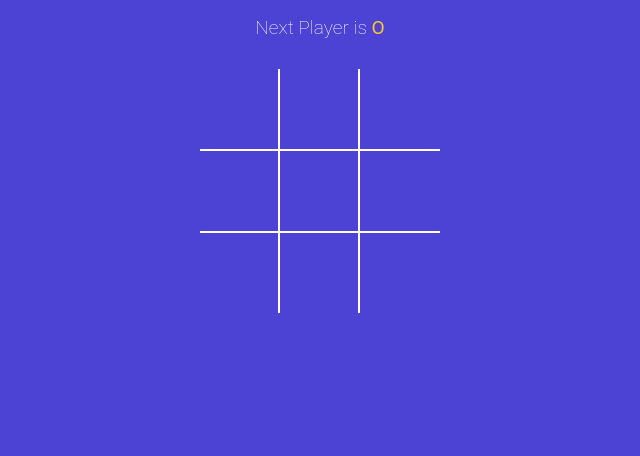
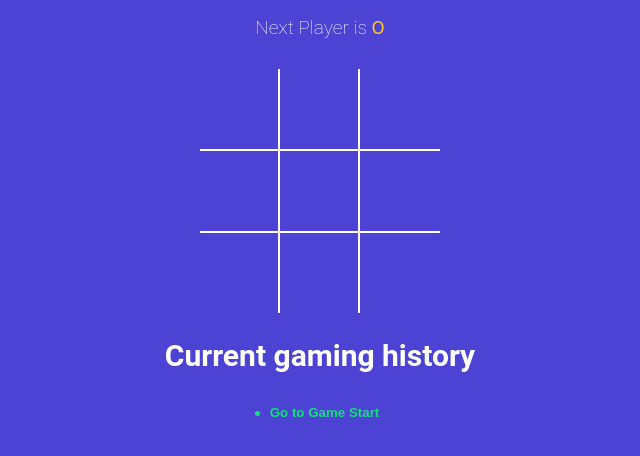
Before and after one commit to sudhamshu4/tictactoe-game, a React (Vite) app: page / in a window 1280 px wide. Shown: the top 456 px of the page, without its empty margins (320-960 px from the left). Built offline with nearby package versions, Linux system fonts and the light colour scheme.

Commit message:
implemented gaming history

```diff
--- a/src/App.jsx
+++ b/src/App.jsx
@@ -2,35 +2,66 @@ import { useState } from 'react';
 import './styles.scss';
 import Board from './components/Board';
 import StatusMessage from './components/StatusMessage';
+import History from './components/History';
 import { calculateWinner } from './winner';
 
 function App() {
-  const [squares, setSquares] = useState(Array(9).fill(null));
-  const [isXNext, setIsXNext] = useState(false);
+  const [history, setHistory] = useState([
+    { squares: Array(9).fill(null), isXNext: false },
+  ]);
+  const [currentMove, setCurrentMove] = useState(0);
 
-  const winner = calculateWinner(squares);
+  const gamingBoard = history[currentMove];
+
+  const winner = calculateWinner(gamingBoard.squares);
 
   const handleSquareClick = clickedposition => {
-    if (squares[clickedposition] || winner) {
+    if (gamingBoard.squares[clickedposition] || winner) {
       return;
     }
 
-    setSquares(currentSquares => {
-      return currentSquares.map((squareValue, position) => {
-        if (clickedposition == position) {
-          return isXNext ? 'X' : 'O';
+    setHistory(currentHistory => {
+      const isTraversing = currentMove + 1 !== currentHistory.length;
+
+      const lastGamingState = isTraversing
+        ? currentHistory[currentMove]
+        : history[history.length - 1];
+
+      const nextSquaresState = lastGamingState.squares.map(
+        (squareValue, position) => {
+          if (clickedposition === position) {
+            return lastGamingState.isXNext ? 'X' : 'O';
+          }
+          return squareValue;
         }
+      );
 
-        return squareValue;
+      const base = isTraversing
+        ? currentHistory.slice(0, currentHistory.indexOf(lastGamingState) + 1)
+        : currentHistory;
+
+      return base.concat({
+        squares: nextSquaresState,
+        isXNext: !lastGamingState.isXNext,
       });
     });
-    setIsXNext(currentIsXNext => !currentIsXNext);
+
+    setCurrentMove(move => move + 1);
+  };
+
+  const moveTo = move => {
+    setCurrentMove(move);
   };
 
   return (
     <div className="app">
-      <StatusMessage winner={winner} isXNext={isXNext} squares={squares} />
-      <Board squares={squares} handleSquareClick={handleSquareClick} />
+      <StatusMessage winner={winner} gamingBoard={gamingBoard} />
+      <Board
+        squares={gamingBoard.squares}
+        handleSquareClick={handleSquareClick}
+      />
+      <h2>Current gaming history</h2>
+      <History history={history} moveTo={moveTo} currentMove={currentMove} />
     </div>
   );
 }
--- /dev/null
+++ b/src/components/History.jsx
@@ -0,0 +1,20 @@
+const History = ({ history, moveTo, currentMove }) => {
+  return (
+    <div className="history-wrapper">
+      <ul className="history">
+        {history.map((_, index) => (
+          <li key={index}>
+            <button
+              type="button"
+              className={`btn-move ${currentMove === index ? 'active' : ''}`}
+              onClick={() => moveTo(index)}
+            >
+              {index === 0 ? 'Go to Game Start' : `Go to move #${index}`}
+            </button>
+          </li>
+        ))}
+      </ul>
+    </div>
+  );
+};
+export default History;
--- a/src/components/StatusMessage.jsx
+++ b/src/components/StatusMessage.jsx
@@ -1,4 +1,5 @@
-const StatusMessage = ({ winner, isXNext, squares }) => {
+const StatusMessage = ({ winner, gamingBoard }) => {
+  const { squares, isXNext } = gamingBoard;
   const noMovesLeft = squares.every(squareValue => squareValue !== null);
 
   const nextPlayer = isXNext ? 'X' : 'O';
```
